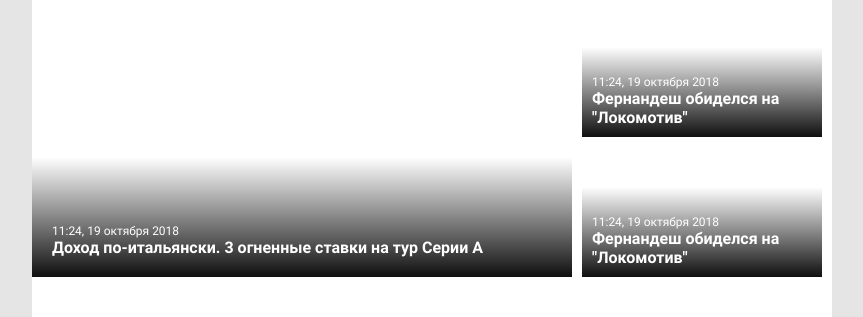
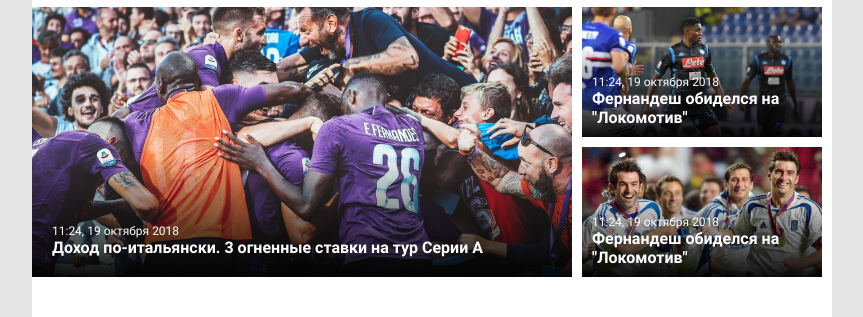
Before and after one commit to ktovu/HTML-Test-Task, a website: page index.html in a window 1280 px wide. Shown: the part 489-806 px from the top of the page, without its empty margins (208-1071 px from the left). Drawn offline with nearby package versions, Linux system fonts and the light colour scheme; files that its build step writes are made by us from their sources; the site is published under a folder, as on GitHub Pages, so addresses that start at the root find nothing.

Commit message:
Change links on images

```diff
--- a/index.html
+++ b/index.html
@@ -69,21 +69,21 @@
     <section class="news">
       <div class="news__container">
         <a class="news__elem news__elem_big" href="#">
-          <div class="news__bg" style="background-image: url('/img/news/news1.jpg')"></div>
+          <div class="news__bg" style="background-image: url('./img/news/news1.jpg')"></div>
           <div class="news__info">
             <time class="news__time">11:24, 19 октября 2018</time>
             <p class="news__descr">Доход по-итальянски. 3 огненные ставки на тур Серии А</p>
           </div>
         </a>
         <a class="news__elem news__elem_small" href="#">
-          <div class="news__bg" style="background-image: url('/img/news/news2.jpg')"></div>
+          <div class="news__bg" style="background-image: url('./img/news/news2.jpg')"></div>
           <div class="news__info">
             <time class="news__time">11:24, 19 октября 2018</time>
             <p class="news__descr">Фернандеш обиделся на "Локомотив"</p>
           </div>
         </a>
         <a class="news__elem news__elem_small" href="#">
-          <div class="news__bg" style="background-image: url('/img/news/news3.jpg')"></div>
+          <div class="news__bg" style="background-image: url('./img/news/news3.jpg')"></div>
           <div class="news__info">
             <time class="news__time">11:24, 19 октября 2018</time>
             <p class="news__descr">Фернандеш обиделся на "Локомотив"</p>
```
